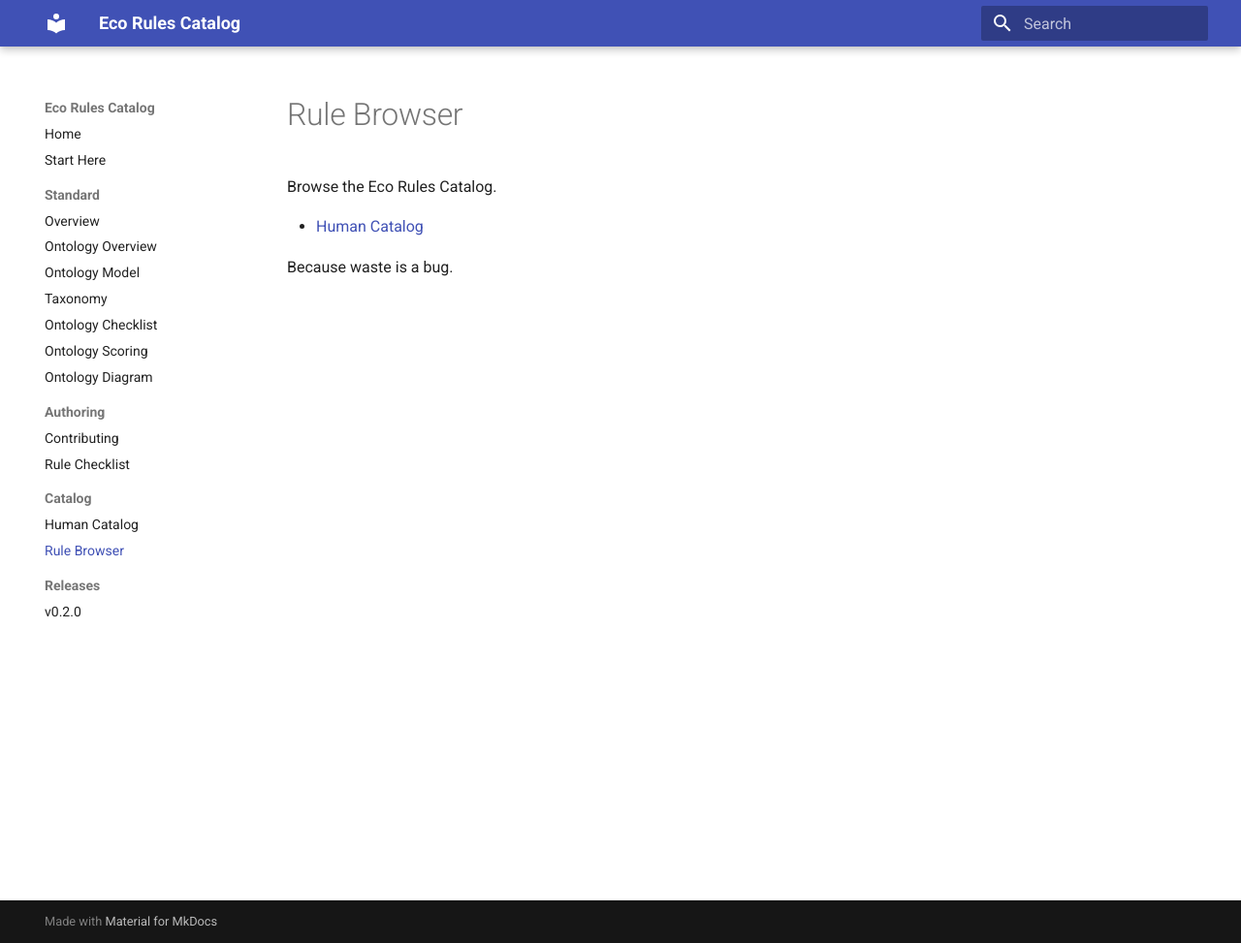
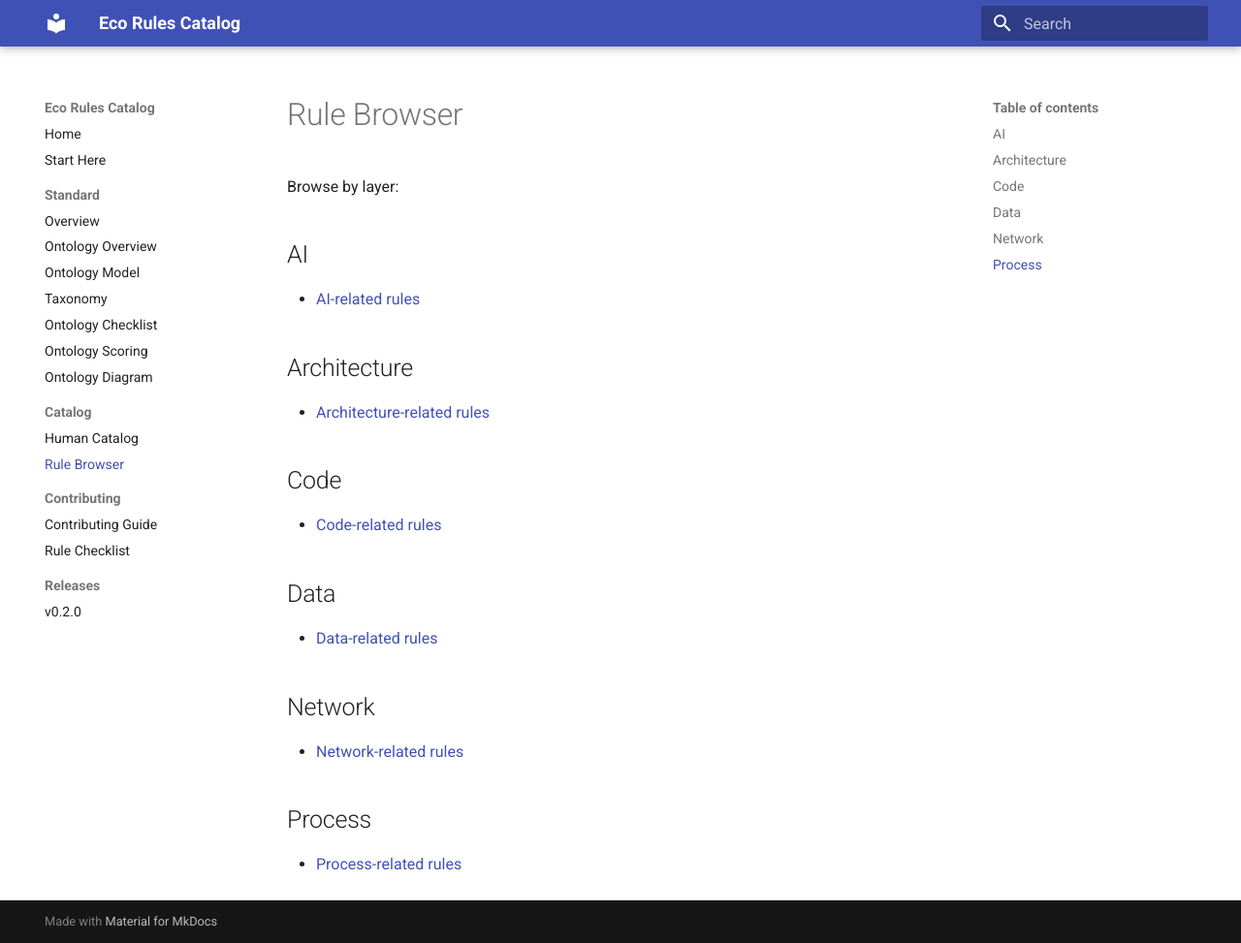
Before and after one commit to Sustainable-IT-Manifesto/eco-rules-catalog, an MkDocs documentation site: the page built from docs/rule-browser.md, in a window 1280 px wide and 973 px high. Shown: the whole window at 97% size. Built offline with MkDocs 1.6.1 and Material for MkDocs 9.7.7, drawn with Linux system fonts in a browser that asks for light colours.

Commit message:
update web nav

```diff
--- a/docs/rule-browser.md
+++ b/docs/rule-browser.md
@@ -1,7 +1,21 @@
 # Rule Browser
 
-Browse the Eco Rules Catalog.
+Browse by layer:
 
-- [Human Catalog](index.md)
+## AI
+- [AI-related rules](catalog/index.md)
 
-Because waste is a bug.
+## Architecture
+- [Architecture-related rules](catalog/index.md)
+
+## Code
+- [Code-related rules](catalog/index.md)
+
+## Data
+- [Data-related rules](catalog/index.md)
+
+## Network
+- [Network-related rules](catalog/index.md)
+
+## Process
+- [Process-related rules](catalog/index.md)
--- a/mkdocs.yml
+++ b/mkdocs.yml
@@ -21,9 +21,11 @@ markdown_extensions:
   - pymdownx.highlight
   - pymdownx.inlinehilite
 
+
 nav:
   - Home: index.md
   - Start Here: start-here.md
+
   - Standard:
       - Overview: standard.md
       - Ontology Overview: ontology/README.md
@@ -32,11 +34,14 @@ nav:
       - Ontology Checklist: ontology/checklist.md
       - Ontology Scoring: ontology/scoring.md
       - Ontology Diagram: ontology/diagram.md
-  - Authoring:
-      - Contributing: contributing.md
-      - Rule Checklist: rule-checklist.md
+
   - Catalog:
       - Human Catalog: catalog/index.md
       - Rule Browser: rule-browser.md
+
+  - Contributing:
+      - Contributing Guide: contributing.md
+      - Rule Checklist: rule-checklist.md
+
   - Releases:
       - v0.2.0: releases/v0.2.0.md
```
